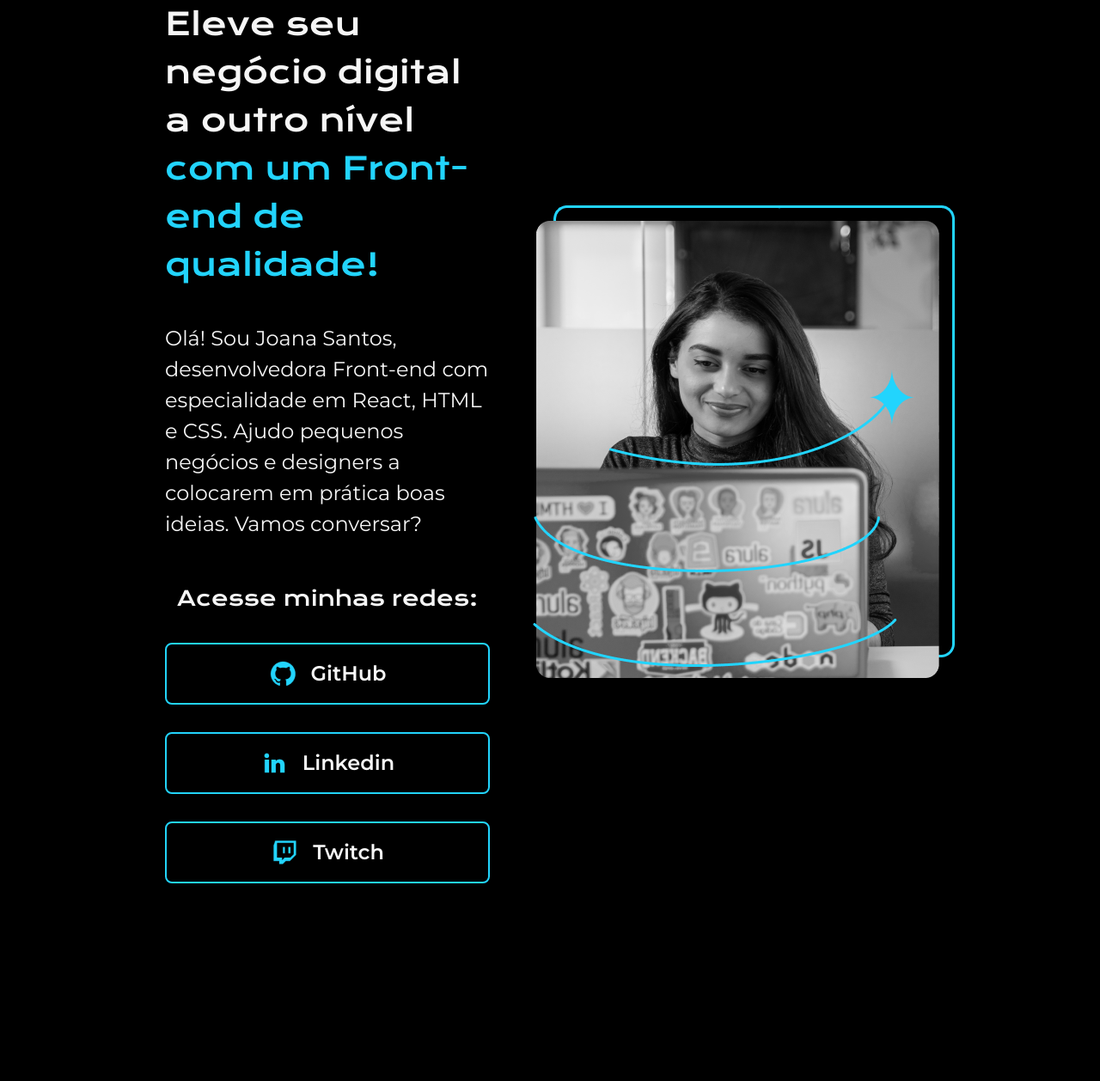
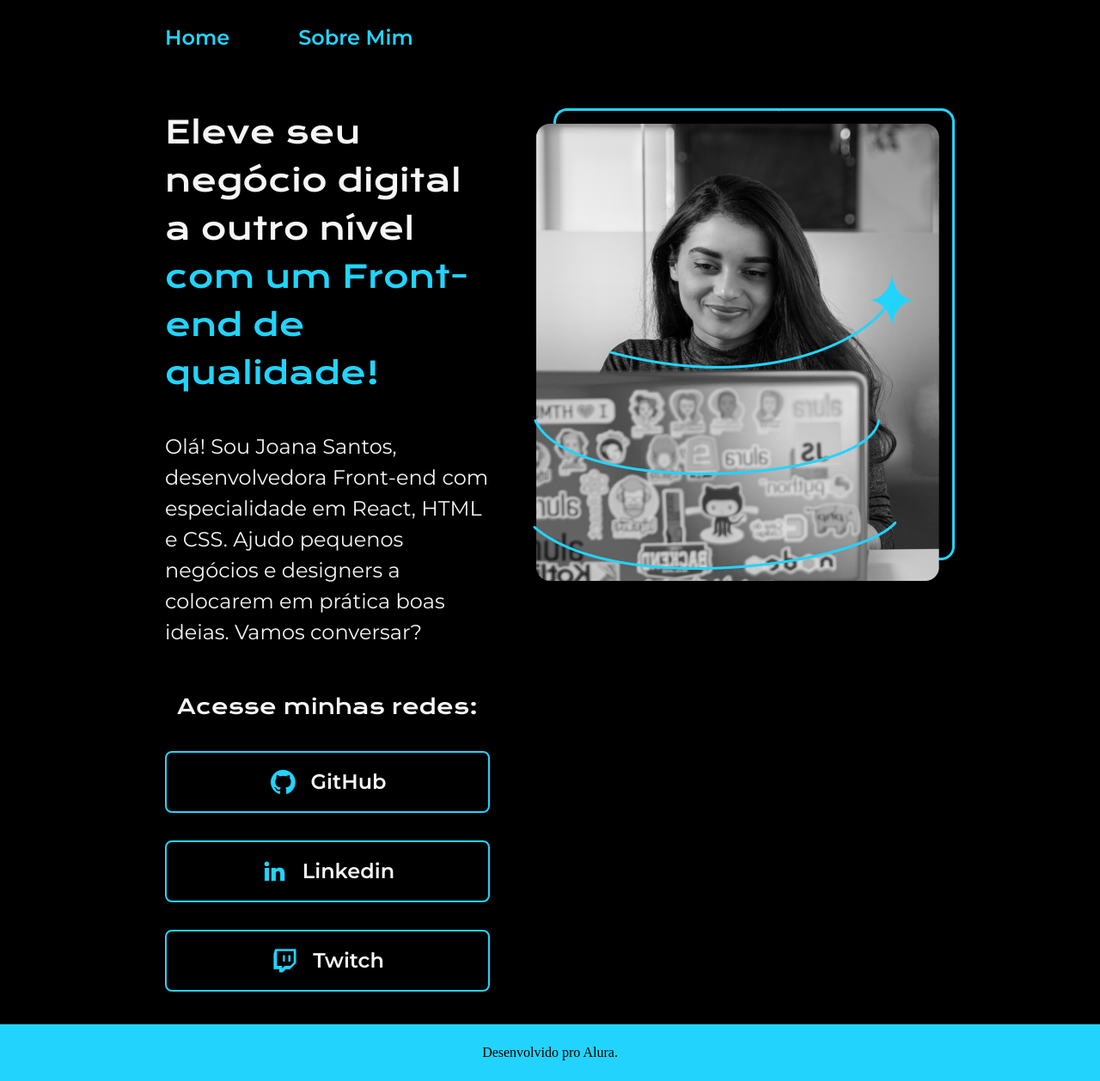
Before and after one commit to williangds/alura-html-css-2, a plain HTML site: page index.html in a window 1280 px wide. Shown: the whole page at 86% size. Before the commit the page ends 1028 px from the top, so only its background shows below. Drawn offline with nearby package versions, Linux system fonts and the light colour scheme.

Commit message:
basic redesign and footer / header building

```diff
--- a/index.html
+++ b/index.html
@@ -6,13 +6,16 @@
 	<meta http-equiv="X-UA-Compatible" content="IE=edge">
 	<meta name="viewport" content="width=device-width, initial-scale=1.0">
 	<title>Portfolio</title>
-	<link rel="stylesheet" href="reset.css">
-	<link rel="stylesheet" href="style.css">
+	<link rel="stylesheet" href="./styles/reset.css">
+	<link rel="stylesheet" href="./styles/style.css">
 </head>
 
 <body>
-	<header>
-
+	<header class="main-header">
+		<nav class="main-header__nav">
+			<a href="index.html" class="main-header__nav__link">Home</a>
+			<a href="about.html" class="main-header__nav__link">Sobre Mim</a>
+		</nav>
 	</header>
 	<main class="main container">
 		<section>
@@ -36,8 +39,8 @@
 		</section>
 		<img src="assets/joana-frontal.png" alt="foto frontal de Joana em frente a um notebook enquanto trabalha">
 	</main>
-	<footer>
-
+	<footer class="main-footer">
+		<p>Desenvolvido pro Alura.</p>
 	</footer>
 </body>
 
--- a/style.css
+++ b/styles/style.css
@@ -9,24 +9,39 @@
 	box-sizing: border-box;
 }
 
-html {
-	height: 100vh;
-}
-
 body {
 	background-color: #000000;
 	color: #F6F6F6;
 }
 
+.main-header {
+	font-family: 'Montserrat', sans-serif;
+	font-weight: 600;
+	font-size: 24px;
+	line-height: 36px;
+
+}
+
+.main-header__nav {
+	padding: 2% 15%;
+	display: flex;
+	gap: 80px;
+}
+
+.main-header__nav__link {
+	text-decoration: none;
+	color: #22D4FD;
+}
+
 .container {
 	display: flex;
-	align-items: center;
+	align-items: flex-start;
 	justify-content: space-between;
 	gap: 50px;
 }
 
 .main {
-	padding: 0 15%
+	padding: 3% 15%
 }
 
 .main-title {
@@ -76,6 +91,17 @@ body {
 	gap: 16px;
 }
 
+.main-ancor:hover {
+	background-color: #272727;
+}
+
 .text-highlight {
 	color: #22D4FD;
 }
+
+.main-footer {
+	background-color: #22D4FD;
+	color: #000000;
+	text-align: center;
+	padding: 25px 0;
+}
```
Also changed, not shown: about.html (added, +29 -0 lines), styles/reset.css (renamed from reset.css).
